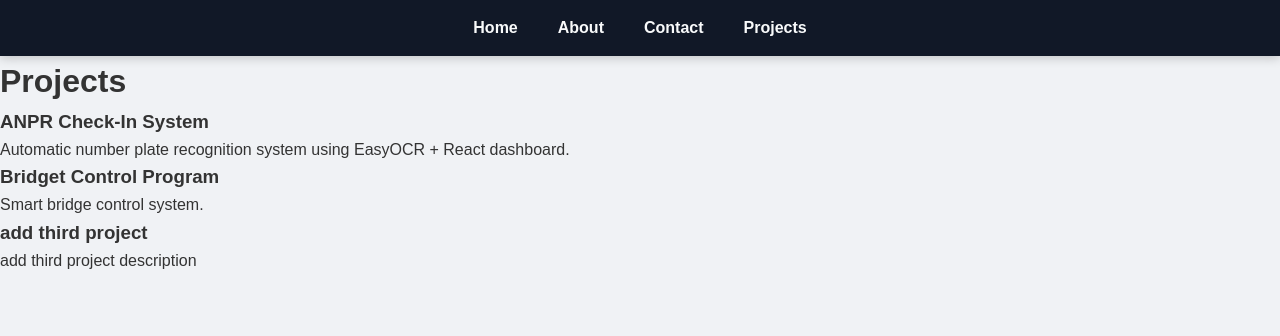
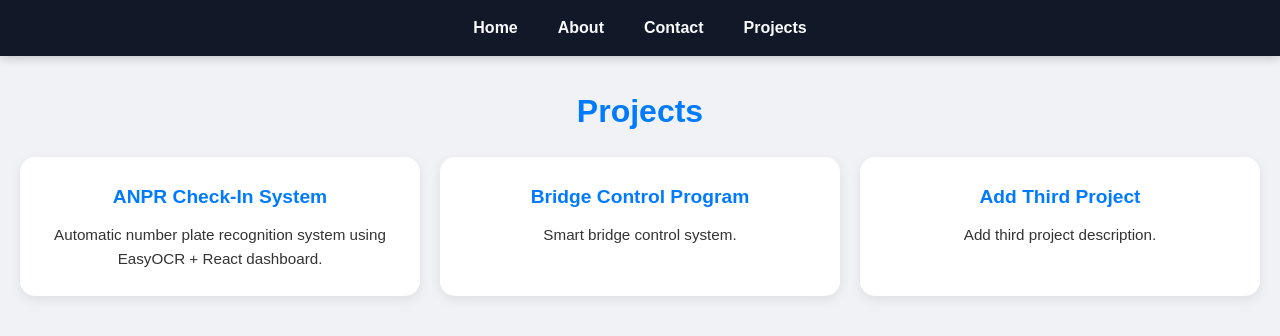
Before and after one commit to 76Trystan/portfolio-website, a React (Create React App) app: page /projects in a window 1280 px wide. Shown: the top 336 px of the page. Built offline with nearby package versions, Linux system fonts and the light colour scheme.

Commit message:
updated projects pages

```diff
--- a/src/pages/Home.js
+++ b/src/pages/Home.js
@@ -19,6 +19,7 @@ export default function Home() {
           <div className="card">Software Architecture & System Design</div>
           <div className="card">Cloud Deployment & DevOps</div>
           <div className="card">Artificial Intelligence & Machine Learning</div>
+          <div className="card">Leadership & Communication</div>
         </div>
       </section>
       <Contact />
--- /dev/null
+++ b/src/pages/Projects.css
@@ -0,0 +1,42 @@
+.page {
+  padding: 0 20px 50px;
+}
+
+.section-title {
+  text-align: center;
+  font-size: 2rem;
+  color: #007bff;
+  margin: 30px 0 20px;
+}
+
+.card-grid {
+  display: grid;
+  grid-template-columns: repeat(auto-fit, minmax(250px, 1fr));
+  gap: 20px;
+  margin-top: 20px;
+}
+
+.card {
+  background: #ffffff;
+  border-radius: 15px;
+  padding: 25px 20px;
+  text-align: center;
+  box-shadow: 0 4px 12px rgba(0, 0, 0, 0.08);
+  transition: transform 0.3s ease, box-shadow 0.3s ease;
+}
+
+.card:hover {
+  transform: translateY(-5px);
+  box-shadow: 0 8px 20px rgba(0, 0, 0, 0.15);
+}
+
+.card h3 {
+  font-size: 1.2rem;
+  margin-bottom: 10px;
+  color: #007bff;
+}
+
+.card p {
+  font-size: 0.95rem;
+  color: #333;
+}
--- a/src/pages/Projects.js
+++ b/src/pages/Projects.js
@@ -1,23 +1,32 @@
+import './Projects.css';
+
 export default function Projects() {
+  const projects = [
+    {
+      title: "ANPR Check-In System",
+      description: "Automatic number plate recognition system using EasyOCR + React dashboard.",
+    },
+    {
+      title: "Bridge Control Program",
+      description: "Smart bridge control system.",
+    },
+    {
+      title: "Add Third Project",
+      description: "Add third project description.",
+    },
+  ];
+
   return (
     <div className="page">
-      <h1>Projects</h1>
+      <h1 className="section-title">Projects</h1>
 
       <div className="card-grid">
-        <div className="card">
-          <h3>ANPR Check-In System</h3>
-          <p>Automatic number plate recognition system using EasyOCR + React dashboard.</p>
-        </div>
-
-        <div className="card">
-          <h3>Bridget Control Program</h3>
-          <p>Smart bridge control system.</p>
-        </div>
-
-        <div className="card">
-          <h3>add third project</h3>
-          <p>add third project description</p>
-        </div>
+        {projects.map((project, index) => (
+          <div key={index} className="card">
+            <h3>{project.title}</h3>
+            <p>{project.description}</p>
+          </div>
+        ))}
       </div>
     </div>
   );
```
